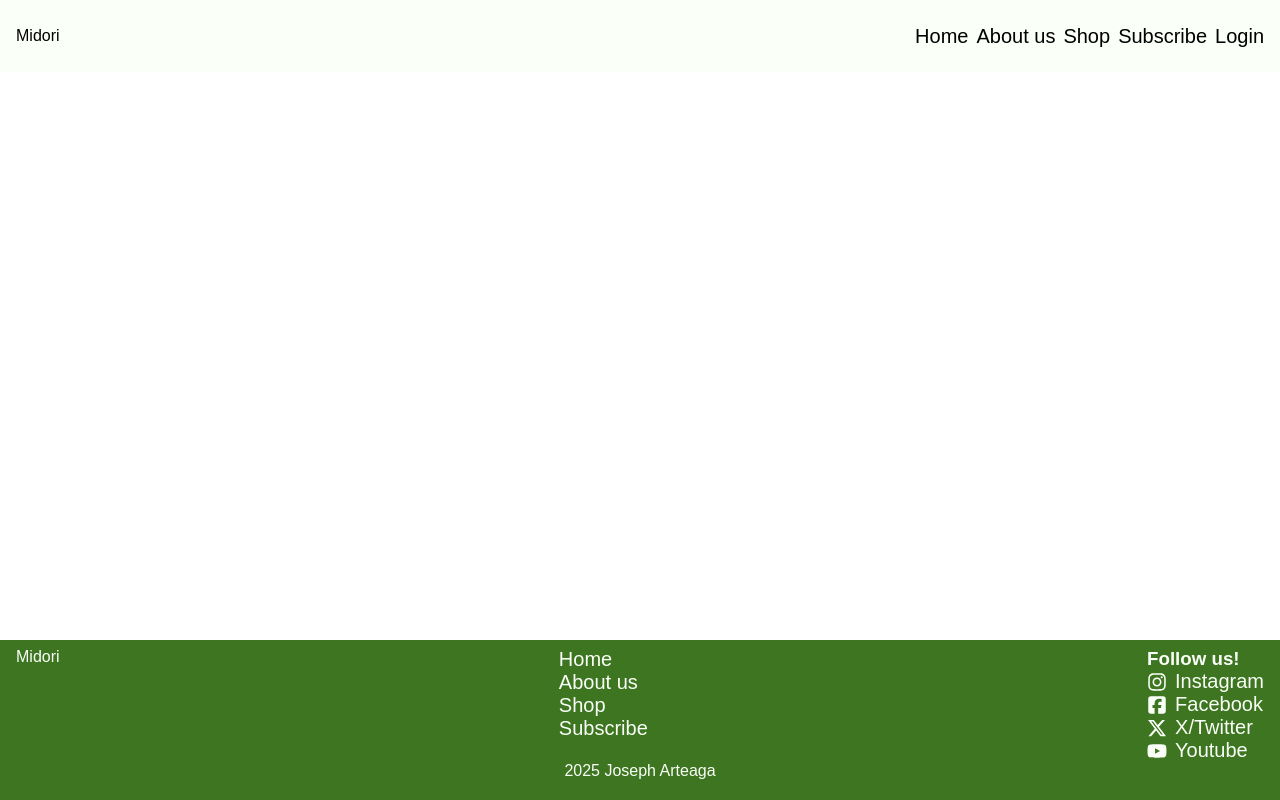
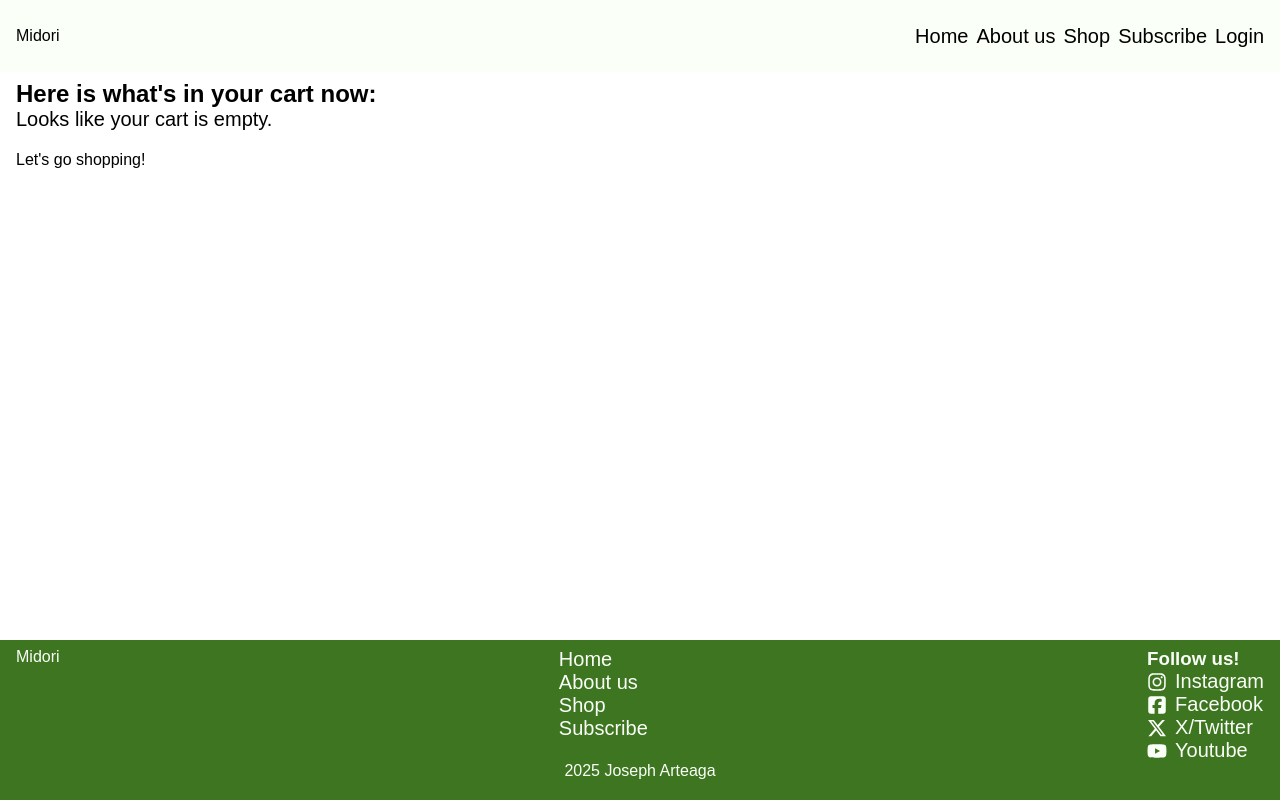
Before and after one commit to jarteaga127/midori-energy, a React (Vite) app: page /my-cart in a window 1280 px wide. Built offline with nearby package versions, Linux system fonts and the light colour scheme; a web font is replaced by a local one.

Commit message:
Created cart page

```diff
--- a/src/App.jsx
+++ b/src/App.jsx
@@ -8,6 +8,7 @@ import NotFoundPage from "./pages/NotFoundPage";
 import LoginPage from "./pages/LoginPage";
 import ShopPage from "./pages/ShopPage";
 import products from "./data/ProductData";
+import CartPage from "./pages/CartPage";
 
 function App() {
 
@@ -81,6 +82,7 @@ const addToCart = (product) => {
       error={error}
       setError={setError}
       />}/>
+      <Route path="/my-cart" element={<CartPage/>}/>
       </Routes>
       </main>
       <Footer/>
--- a/src/pages/CartPage.jsx
+++ b/src/pages/CartPage.jsx
@@ -1,7 +1,13 @@
+import { Link } from "react-router-dom";
+
 const CartPage = () => {
     return (
         <section>
-
+            <h1>Here is what's in your cart now:</h1>
+<div>
+    <p>Looks like your cart is empty.</p>
+    <Link to="/shop" className='link'>Let's go shopping!</Link>
+</div>
         </section>
      );
 }
```
